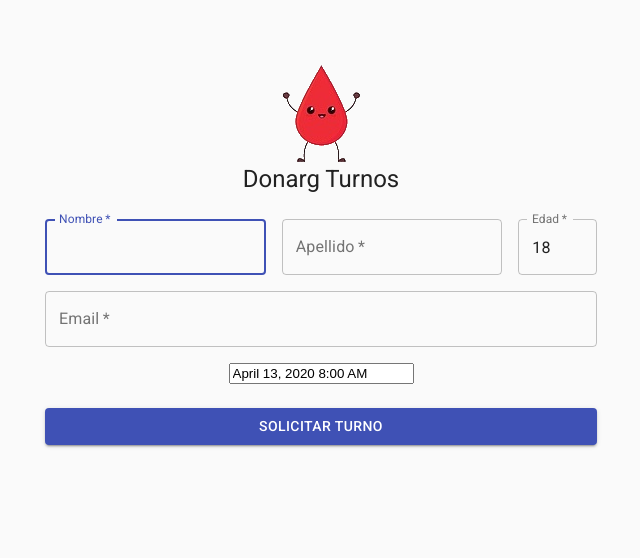
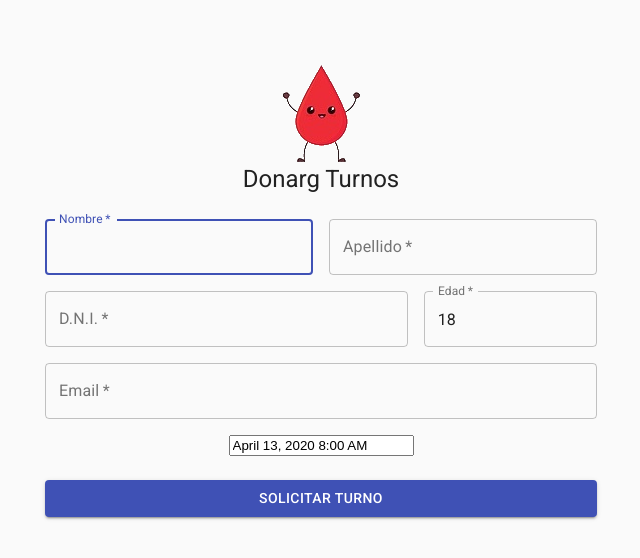
Before and after one commit to SzyAgustin/donsatur, a React (Create React App) app: page / in a window 1280 px wide. Shown: the top 558 px of the page, without its empty margins (319-959 px from the left). Built offline with nearby package versions, Linux system fonts and the light colour scheme; no server answers; the database is empty.

Commit message:
validating that there are not more that 6 turnos in database before saving

```diff
--- a/src/components/form/form-turno.component.jsx
+++ b/src/components/form/form-turno.component.jsx
@@ -13,8 +13,8 @@ import { makeStyles } from "@material-ui/core/styles";
 import Container from "@material-ui/core/Container";
 import CustomDatePicker from "../custom-date-picker/custom-date-picker.component";
 import TurnoService from "../../services/turno.service";
-import { firestore } from '../../firebase/firebase.utils';
-import { withRouter } from 'react-router-dom';
+import { firestore } from "../../firebase/firebase.utils";
+import { withRouter } from "react-router-dom";
 
 function Copyright() {
   return (
@@ -50,6 +50,8 @@ const useStyles = makeStyles((theme) => ({
 }));
 
 const FormTurno = (props) => {
+  const [buttonDisabled, setButtonDisabled] = useState(false);
+
   const handleOnChange = (e) => {
     e.persist();
     setInputs((prev) => ({
@@ -74,15 +76,26 @@ const FormTurno = (props) => {
     lastName: "",
     age: 18,
     email: "",
+    documentId: "",
   });
 
   const date = useSelector((state) => state.form.dateSelected);
 
   const submitTurno = async (e) => {
     e.preventDefault();
-    console.log(date);
-    // TurnoService.setTurno({...inputs, date});
-    firestore.collection("turnos")
+
+    const response = await firestore
+      .collection("turnos")
+      .where("fecha", "==", date)
+      .where("postaId", "==", "2")
+      .get();
+
+    if (response.docs.length >= 6) {
+      console.log("Todos los turnos en esa fecha y horario ya fueron tomados");
+      return; //devolver modal que diga que ya estan todos los turnos seleccionados en esa fecha y horario, que seleccione otro
+    }
+    firestore
+      .collection("turnos")
       .add({
         nombre: inputs.name,
         apellido: inputs.lastName,
@@ -93,7 +106,8 @@ const FormTurno = (props) => {
       })
       .then(function () {
         console.log("Document successfully written!");
-        props.history.push('/success');
+
+        props.history.push("/success");
       })
       .catch(function (error) {
         console.error("Error writing document: ", error);
@@ -106,7 +120,7 @@ const FormTurno = (props) => {
     <Container component="main" maxWidth="sm">
       <CssBaseline />
       <div className={classes.paper}>
-        <img src={require('../../assets/donarg-icon.png')}/>
+        <img src={require("../../assets/donarg-icon.png")} />
         <Typography component="h1" variant="h5">
           Donarg Turnos
         </Typography>
@@ -117,7 +131,7 @@ const FormTurno = (props) => {
           onSubmit={submitTurno}
         >
           <Grid container spacing={2}>
-            <Grid item xs={12} sm={5}>
+            <Grid item xs={12} sm={6}>
               <TextField
                 autoComplete="fname"
                 name="name"
@@ -131,7 +145,7 @@ const FormTurno = (props) => {
                 value={inputs.name}
               />
             </Grid>
-            <Grid item xs={12} sm={5}>
+            <Grid item xs={12} sm={6}>
               <TextField
                 variant="outlined"
                 required
@@ -144,7 +158,20 @@ const FormTurno = (props) => {
                 value={inputs.lastName}
               />
             </Grid>
-            <Grid item xs={12} sm={2}>
+            <Grid item xs={12} sm={8}>
+              <TextField
+                variant="outlined"
+                required
+                fullWidth
+                id="documentId"
+                label="D.N.I."
+                name="documentId"
+                autoComplete="lname"
+                onChange={handleOnChange}
+                value={inputs.documentId}
+              />
+            </Grid>
+            <Grid item xs={12} sm={4}>
               <TextField
                 variant="outlined"
                 required
@@ -181,6 +208,7 @@ const FormTurno = (props) => {
             variant="contained"
             color="primary"
             className={classes.submit}
+            disabled={buttonDisabled}
           >
             Solicitar Turno
           </Button>
```
